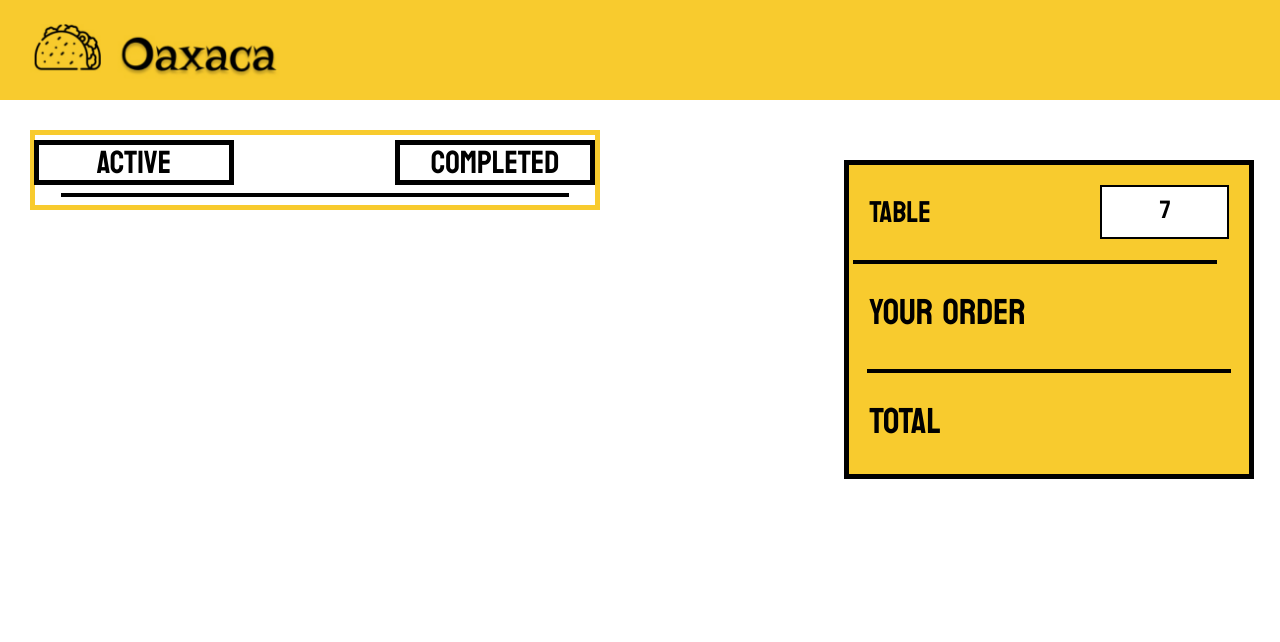
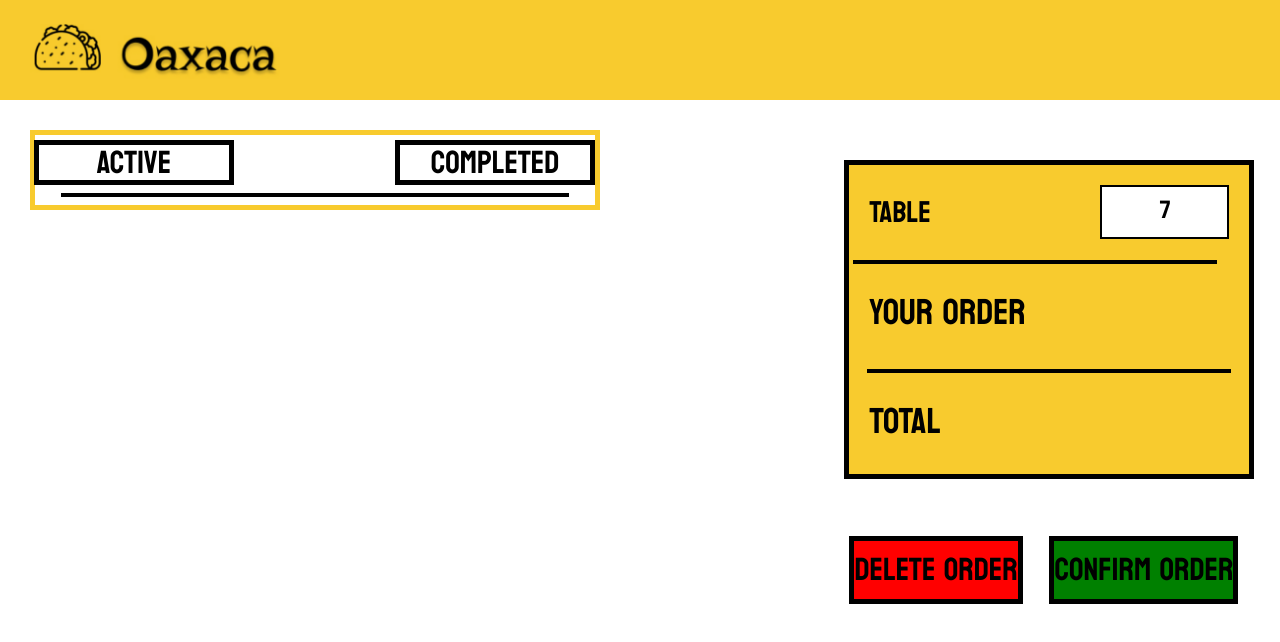
Before and after one commit to mattyblackout/cs2815-project, a React (Create React App) app in the folder myapp/: page /waiter in a window 1280 px wide. Shown: the top 642 px of the page. Built offline with nearby package versions, Linux system fonts and the light colour scheme.

Commit message:
added buttons to delete and confirm the order functionality is ready to be implemented.

```diff
--- a/myapp/src/css/Waiter.css
+++ b/myapp/src/css/Waiter.css
@@ -27,6 +27,41 @@
     font-size: 32px;
     width: 400px;
     top: 20%;
+}
+.confirm-order{
+    position: absolute;
+    border: 5px solid black;
+    background-color: green;
+    color: black;
+    font-size: 32px;
+    width: fit-content;
+    height: fit-content;
+    font-family: "Bayon";
+    background-color: green;
+    left: 50%;
+    top: 120%;
+}
+.confirm-order:hover{
+    background-color: black;
+    color: #f8cb2e;
+    background-color: black;
+}
+
+.delete-order{
+    position: absolute;
+    border: 5px solid black;
+    background-color: red;
+    color: black;
+    font-size: 32px;
+    width: fit-content;
+    height: fit-content;
+    font-family: "Bayon";
+    top: 120%;
+}
+.delete-order:hover{
+    background-color: black;
+    color: #f8cb2e;
+    background-color: black;
 }
 
 .splash-image{
--- a/myapp/src/pages/Waiter.js
+++ b/myapp/src/pages/Waiter.js
@@ -74,7 +74,10 @@ function Waiter() {
 
             <hr className="underline"></hr>
             <h1 className="simple-text">TOTAL</h1>
+            <div className='confirm-order'> Confirm Order</div>
+            <div className='delete-order'> Delete Order</div>
         </div>
+
     </div>)
 }
 export default Waiter
```
